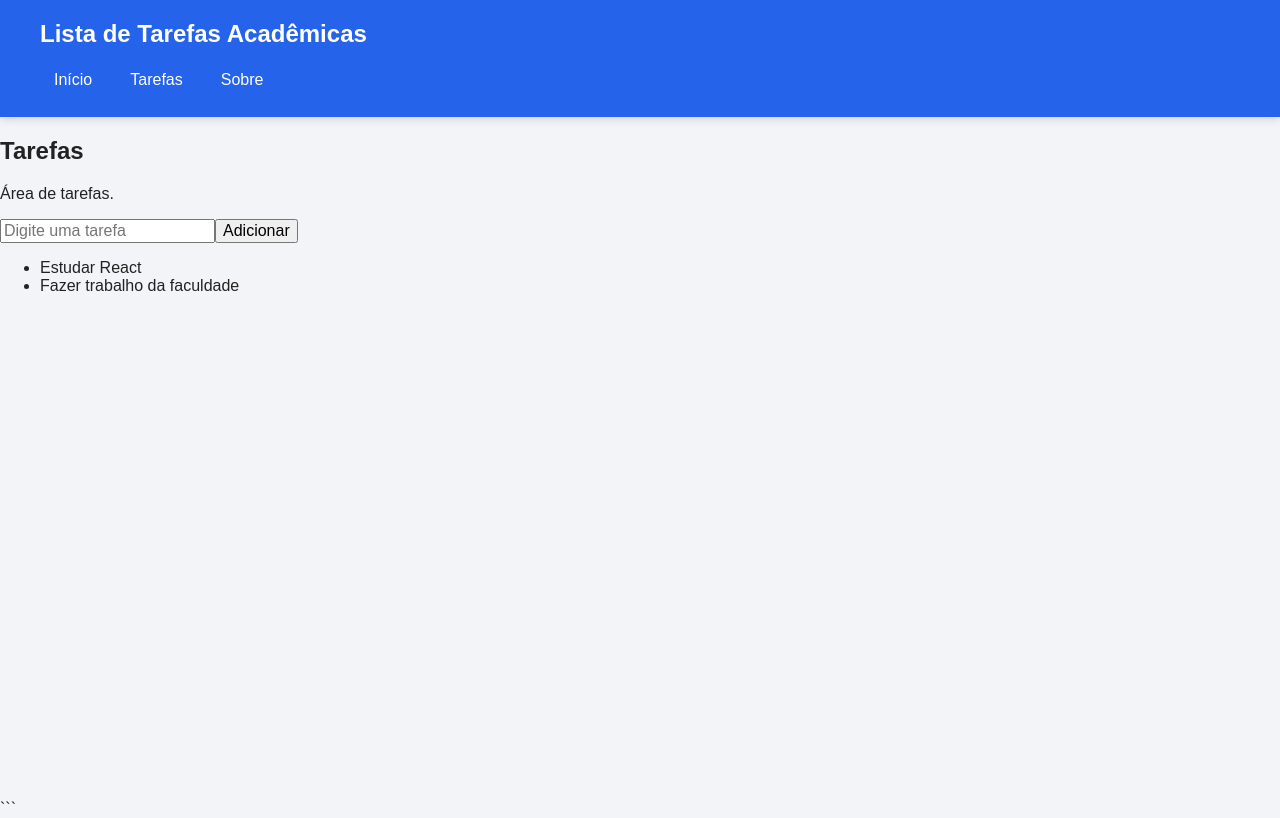
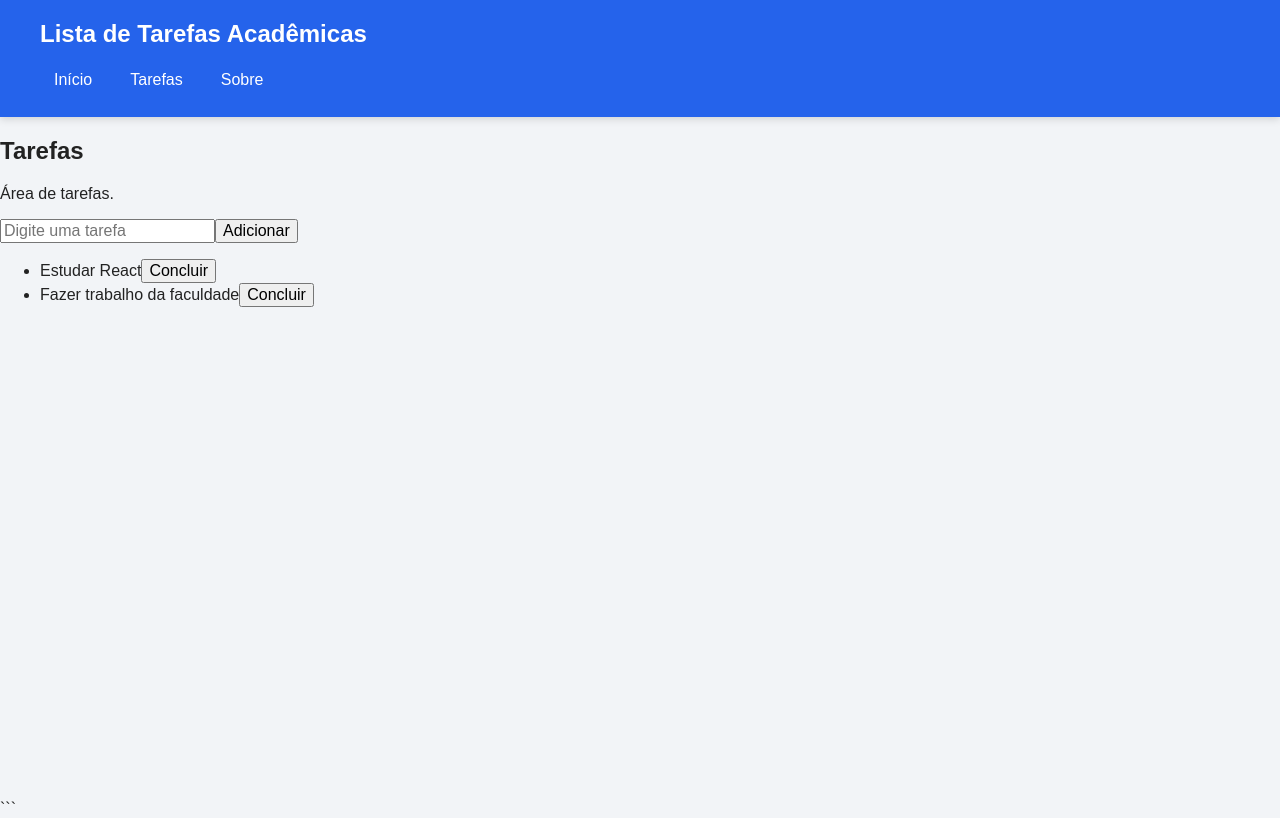
Before and after one commit to Cazeduardo17/Projeto-React, a React (Vite) app in the folder lista-tarefas-react/: page /tarefas in a window 1280 px wide. Built offline with nearby package versions, Linux system fonts and the light colour scheme.

Commit message:
adicionando botao concluir

```diff
--- a/lista-tarefas-react/src/components/TaskItem.jsx
+++ b/lista-tarefas-react/src/components/TaskItem.jsx
@@ -1,5 +1,14 @@
-function TaskItem({ tarefa }) {
-  return <li>{tarefa.titulo}</li>;
+function TaskItem({ tarefa, onConcluir }) {
+  return (
+    <li>
+      {tarefa.titulo}
+      {tarefa.concluida && <span> - Concluída</span>}
+
+      <button onClick={() => onConcluir(tarefa.id)}>
+        Concluir
+      </button>
+    </li>
+  );
 }
 
 export default TaskItem;
--- a/lista-tarefas-react/src/pages/Tasks.jsx
+++ b/lista-tarefas-react/src/pages/Tasks.jsx
@@ -7,10 +7,12 @@ function Tasks() {
     {
       id: 1,
       titulo: "Estudar React",
+      concluido: false,
     },
     {
       id: 2,
       titulo: "Fazer trabalho da faculdade",
+      concluida: false,
     },
   ]);
 
@@ -18,9 +20,18 @@ function Tasks() {
     const novaTarefa = {
       id: Date.now(),
       titulo: titulo,
+      concluida: false,
     };
 
     setTarefas((tarefasAtuais) => [...tarefasAtuais, novaTarefa]);
+  }
+
+  function concluirTarefa(id) {
+    setTarefas((tarefasAtuais) =>
+      tarefasAtuais.map((tarefa) =>
+        tarefa.id === id ? { ...tarefa, concluida: !tarefa.concluida } : tarefa,
+      ),
+    );
   }
 
   return (
@@ -32,7 +43,11 @@ function Tasks() {
 
       <ul>
         {tarefas.map((tarefa) => (
-          <TaskItem key={tarefa.id} tarefa={tarefa} />
+          <TaskItem
+            key={tarefa.id}
+            tarefa={tarefa}
+            onConcluir={concluirTarefa}
+          />
         ))}
       </ul>
     </main>
```
